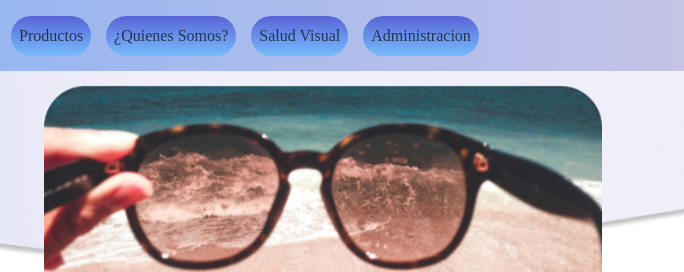
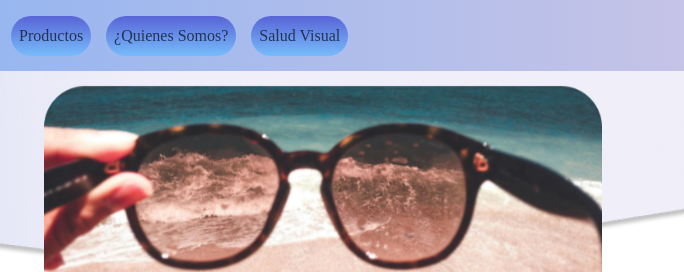
Before and after one commit to TechCrazex/Website, a plain HTML site: page index.html in a window 1280 px wide. Shown: the top 272 px of the page, 596-1280 px from the left. Drawn offline with nearby package versions, Linux system fonts and the light colour scheme.

Commit message:
Update index.html

```diff
--- a/index.html
+++ b/index.html
@@ -42,9 +42,6 @@
                           </li>
                           <li class="nav-item ">
                             <a class="nav-link nav-btn-home" aria-current="page" href="html/saludVisual.html">Salud Visual</a>
-                          </li>
-                          <li class="nav-item ">
-                            <a class="nav-link nav-btn-home" aria-current="page" href="DB-Optica/DB-Optica/index.php">Administracion</a>
                           </li>
                         </ul>
                       </div>
```
